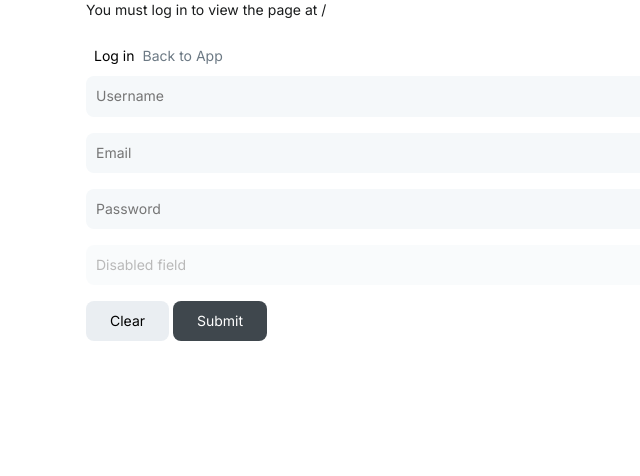
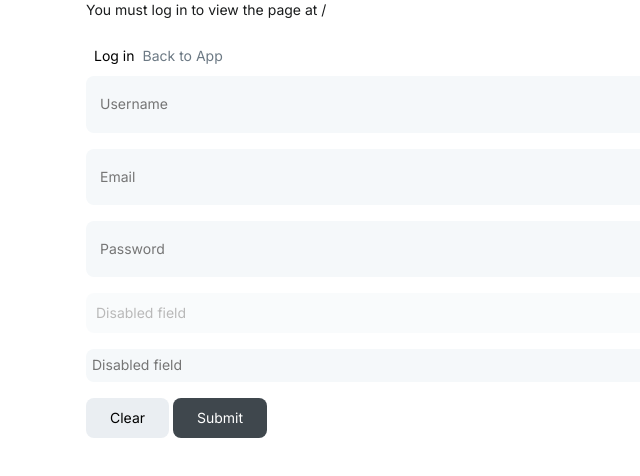
Before and after one commit to kamrade/kamrade.github.io, a React (Create React App) app: page /auth in a window 1280 px wide. Shown: the top 476 px of the page, without its empty margins (0-640 px from the left). Built offline with nearby package versions, Linux system fonts and the light colour scheme.

Commit message:
Trying to clear form after success submit

```diff
--- a/src/components/AuthPage/AuthPage.tsx
+++ b/src/components/AuthPage/AuthPage.tsx
@@ -43,6 +43,7 @@ export const AuthPage = () => {
       <Formq
         initialFormqState={initialState}
         validations={authPageValidations}
+        clearAfterSubmit={true}
         onSubmit={onSubmit}>
         {
           ({ handleSubmit, clearForm }: any) => ( // TODO: typing
@@ -63,6 +64,10 @@ export const AuthPage = () => {
 
               <div className='mb-3'>
                 <Input disabled={true} placeholder='Disabled field' />
+              </div>
+
+              <div className='mb-3'>
+                <Input size='sm' placeholder='Disabled field' />
               </div>
 
 
--- a/src/components/AuthPage/AuthPageInitialState.tsx
+++ b/src/components/AuthPage/AuthPageInitialState.tsx
@@ -6,6 +6,7 @@ export const initialState = {
     type: 'text',
     id: 'username',
     value: '',
+    size: 'lg'
   },
 
   password: {
@@ -15,6 +16,7 @@ export const initialState = {
     type: 'password',
     id: 'password',
     value: '',
+    size: 'lg'
   },
 
   email: {
@@ -24,5 +26,6 @@ export const initialState = {
     type: 'text',
     id: 'email',
     value: '',
+    size: 'lg'
   },
 };
--- a/src/index.tsx
+++ b/src/index.tsx
@@ -1,6 +1,7 @@
 import React from 'react';
 import ReactDOM from 'react-dom';
 import { BrowserRouter as Router } from 'react-router-dom';
+
 import './index.scss';
 import App from './App';
 import reportWebVitals from './reportWebVitals';
--- a/src/shared/Formq/Formq.tsx
+++ b/src/shared/Formq/Formq.tsx
@@ -42,7 +42,7 @@ import { RESET, PREVALIDATE } from 'shared/Formq/FormqTypes';
 
 const formqContext = createContext<IFormqContext | null>(null);
 
-export const Formq = ({children, initialFormqState, validations, onSubmit}: IFormqProps) => {
+export const Formq = ({children, initialFormqState, validations, onSubmit, clearAfterSubmit}: IFormqProps) => {
 
   // FORMQ STATE INIT
   useEffect(() => {
@@ -87,11 +87,18 @@ export const Formq = ({children, initialFormqState, validations, onSubmit}: IFor
     }
 
     if (isSubmitting) {
-      onSubmit(formqState, checkFormqValidity());
+      let isFormValid = checkFormqValidity();
+      onSubmit(formqState, isFormValid);
       setSubmitting(false); // this should be async
+
+      // TODO: before reset need blur all inputs inside.
+      if (clearAfterSubmit && isFormValid) {
+        dispatch({ type: RESET });
+      }
+
     }
 
-  }, [formqState, isSubmitting, onSubmit]);
+  }, [formqState, isSubmitting, onSubmit, clearAfterSubmit]);
 
   const handleSubmit = (e: React.SyntheticEvent) => {
     e.preventDefault();
--- a/src/shared/Formq/FormqTypes.ts
+++ b/src/shared/Formq/FormqTypes.ts
@@ -40,5 +40,6 @@ export interface IFormqProps {
   initialFormqState: IFormqState;
   validations: (name: string, value: string) => string[];
   onSubmit: (formqState: any, isValid: boolean) => void;
+  clearAfterSubmit: boolean;
   children: (args: any) => React.ReactChild;
 }
--- a/src/shared/Input/Input.module.scss
+++ b/src/shared/Input/Input.module.scss
@@ -9,10 +9,21 @@
   padding: .5rem .5rem;
   border: 2px solid transparent;
   background-color: $gray-100;
-  // height: 2.5rem;
   border-radius: $border-radius;
   transition: all .3s ease-in-out;
   cursor: pointer;
+
+  &.InputSM {
+    padding: .25rem .25rem;
+  }
+
+  &.InputMD {
+
+  }
+
+  &.InputLG {
+    padding: 1rem .75rem;
+  }
 
   &:not(:disabled):hover {
     background-color: $gray-200;
--- a/src/shared/Input/Input.tsx
+++ b/src/shared/Input/Input.tsx
@@ -18,7 +18,7 @@ import React, {useState, forwardRef} from 'react';
 import classNames from "classnames/bind";
 import s from './Input.module.scss';
 import {isNil} from 'lodash';
-import {IInputProps} from 'shared/Input/InputType';
+import {IInputProps, InputSize} from 'shared/Input/InputType';
 
 const sx = classNames.bind(s);
 
@@ -35,14 +35,20 @@ const InternalInput: React.ForwardRefRenderFunction<unknown, IInputProps> =
     dirty: propsDirty,
     focused: propsFocused,
     valid: propsValid,
+    size,
     ...other} = props;
 
   const [focused, setFocused] = useState<boolean>(false);
   const [touched, setTouched] = useState<boolean>(false);
   const [dirty, setDirty]     = useState<boolean>(false);
 
+  let inputSize: InputSize = size ? size : 'md';
+
   let inputClassNames = sx({
     InputBase:  true,
+    InputSM:    inputSize === 'sm',
+    InputMD:    inputSize === 'md',
+    InputLG:    inputSize === 'lg',
     Focused:    isNil(propsFocused) ? focused : propsFocused,
     Touched:    isNil(propsTouched) ? touched : propsTouched,
     Untouched:  isNil(propsTouched) ? !touched : !propsTouched,
--- a/src/shared/Input/InputType.ts
+++ b/src/shared/Input/InputType.ts
@@ -27,6 +27,8 @@ const InputTypes = tuple(
 
 export type InputType = typeof InputTypes[number];
 
+export type InputSize = 'sm' | 'md' | 'lg';
+
 export interface IInputProps {
   name?: string;
   placeholder?: string;
@@ -43,6 +45,8 @@ export interface IInputProps {
   focused?: boolean;
   valid?: boolean;
 
+  size?: InputSize;
+
   onChange?: (e: React.ChangeEvent<HTMLInputElement>) => void;
   onFocus?: (e: React.FocusEvent<HTMLInputElement>) => void;
   onBlur?: (e: React.FocusEvent<HTMLInputElement>) => void;
```
